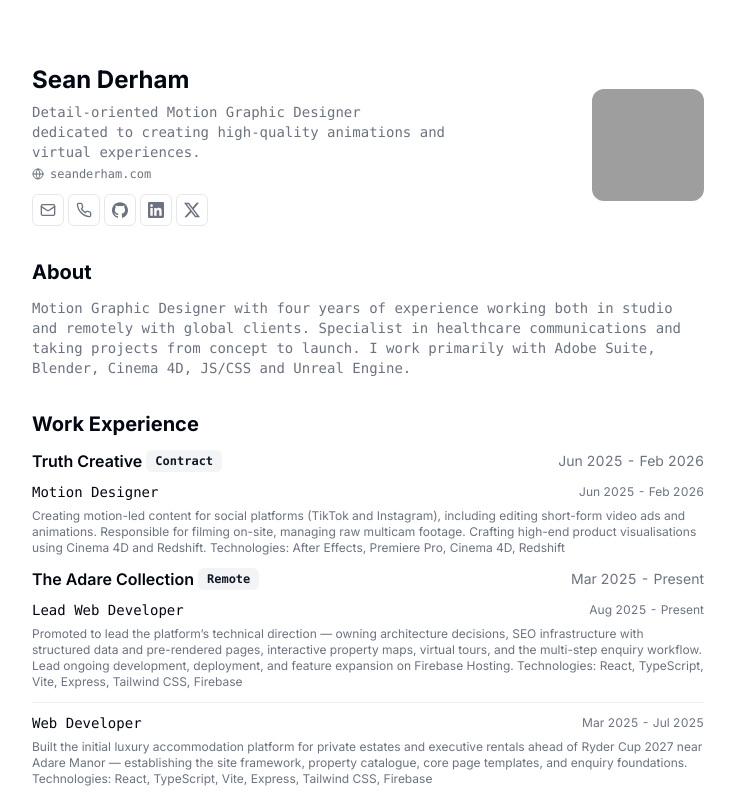
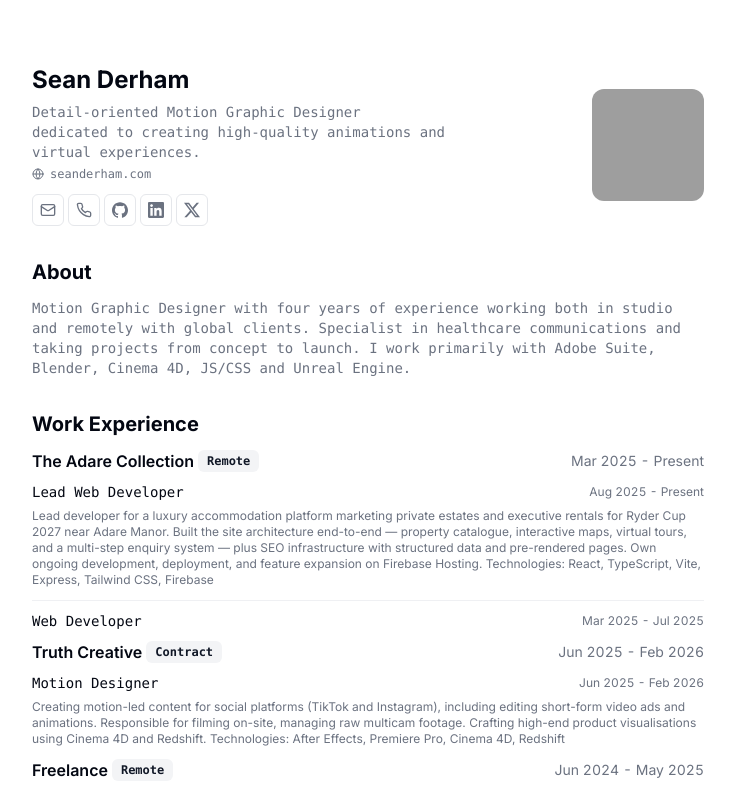
Before and after one commit to seanderham1/cv-section, a Next.js app: page / in a window 1280 px wide. Shown: the top 793 px of the page, without its empty margins (272-1007 px from the left). Built offline with nearby package versions, Linux system fonts and the light colour scheme; grey boxes are pictures that could not be loaded.

Commit message:
Update work history dates and Adare Collection role progression

```diff
--- a/src/app/page.tsx
+++ b/src/app/page.tsx
@@ -163,9 +163,11 @@ export default function Page() {
                           {role.start} - {role.end ?? "Present"}
                         </div>
                       </div>
-                      <p className="mt-2 text-xs text-muted-foreground print:text-[10px]">
-                        {role.description}
-                      </p>
+                      {role.description ? (
+                        <p className="mt-2 text-xs text-muted-foreground print:text-[10px]">
+                          {role.description}
+                        </p>
+                      ) : null}
                     </div>
                   ))}
                 </CardHeader>
--- a/src/data/resume-data.tsx
+++ b/src/data/resume-data.tsx
@@ -62,17 +62,6 @@ export const RESUME_DATA = {
   ],
   work: [
   {
-    company: "Truth Creative",
-    link: "https://www.truth-creative.co.uk/",
-    badges: ["Contract"],
-    title: "Motion Designer",
-    logo: ConsultlyLogo,
-    start: "Jun 2025",
-    end: "Feb 2026",
-    description:
-      "Creating motion-led content for social platforms (TikTok and Instagram), including editing short-form video ads and animations. Responsible for filming on-site, managing raw multicam footage. Crafting high-end product visualisations using Cinema 4D and Redshift. Technologies: After Effects, Premiere Pro, Cinema 4D, Redshift",
-  },
-  {
     company: "The Adare Collection",
     link: "https://theadarecollection.com/",
     badges: ["Remote"],
@@ -83,16 +72,26 @@ export const RESUME_DATA = {
         start: "Aug 2025",
         end: null,
         description:
-          "Promoted to lead the platform’s technical direction — owning architecture decisions, SEO infrastructure with structured data and pre-rendered pages, interactive property maps, virtual tours, and the multi-step enquiry workflow. Lead ongoing development, deployment, and feature expansion on Firebase Hosting. Technologies: React, TypeScript, Vite, Express, Tailwind CSS, Firebase",
+          "Lead developer for a luxury accommodation platform marketing private estates and executive rentals for Ryder Cup 2027 near Adare Manor. Built the site architecture end-to-end — property catalogue, interactive maps, virtual tours, and a multi-step enquiry system — plus SEO infrastructure with structured data and pre-rendered pages. Own ongoing development, deployment, and feature expansion on Firebase Hosting. Technologies: React, TypeScript, Vite, Express, Tailwind CSS, Firebase",
       },
       {
         title: "Web Developer",
         start: "Mar 2025",
         end: "Jul 2025",
-        description:
-          "Built the initial luxury accommodation platform for private estates and executive rentals ahead of Ryder Cup 2027 near Adare Manor — establishing the site framework, property catalogue, core page templates, and enquiry foundations. Technologies: React, TypeScript, Vite, Express, Tailwind CSS, Firebase",
+        description: "",
       },
     ],
+  },
+  {
+    company: "Truth Creative",
+    link: "https://www.truth-creative.co.uk/",
+    badges: ["Contract"],
+    title: "Motion Designer",
+    logo: ConsultlyLogo,
+    start: "Jun 2025",
+    end: "Feb 2026",
+    description:
+      "Creating motion-led content for social platforms (TikTok and Instagram), including editing short-form video ads and animations. Responsible for filming on-site, managing raw multicam footage. Crafting high-end product visualisations using Cinema 4D and Redshift. Technologies: After Effects, Premiere Pro, Cinema 4D, Redshift",
   },
   {
     company: "Freelance",
```
